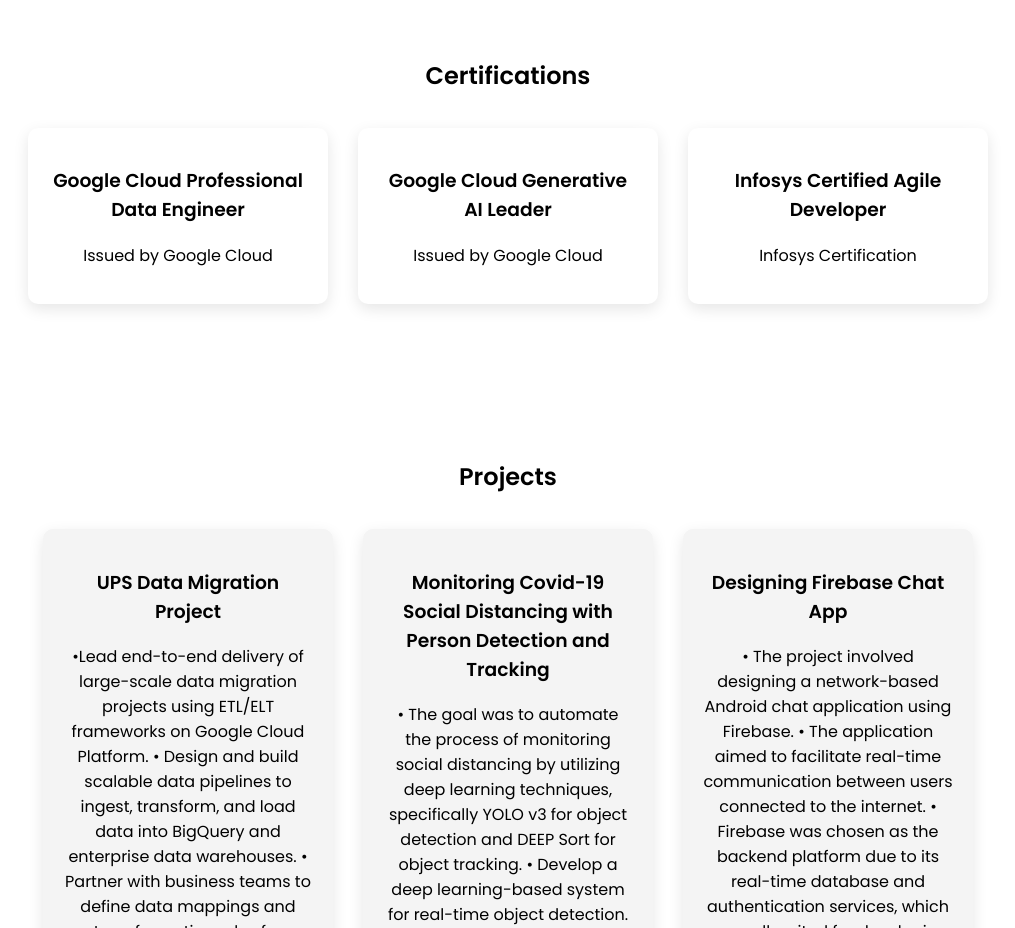
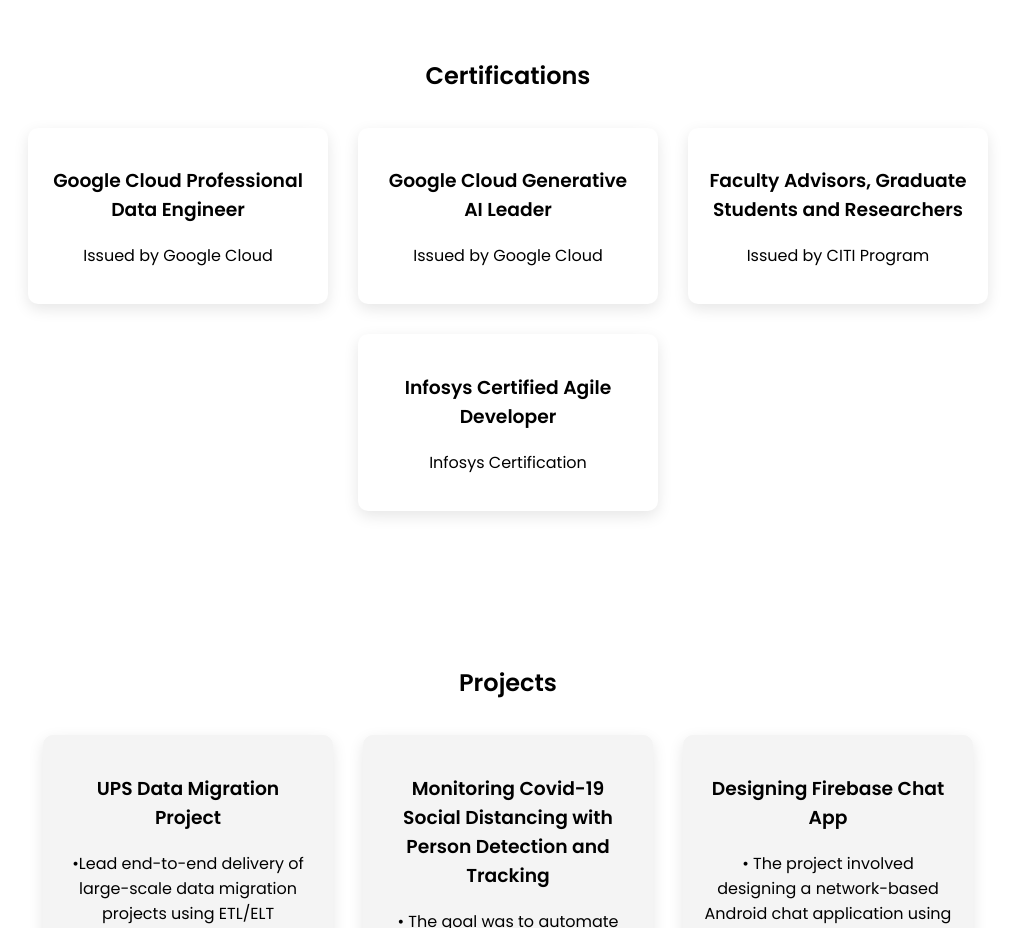
Before and after one commit to dheerajavinash/portfolio, a plain HTML site: page index.html in a window 1280 px wide. Shown: the part 1360-2288 px from the top of the page, without its empty margins (132-1147 px from the left). Drawn offline with Linux system fonts and the light colour scheme.

Commit message:
Update index.html

```diff
--- a/index.html
+++ b/index.html
@@ -73,6 +73,11 @@
 <div class="cert-card">
 <h3>Google Cloud Generative AI Leader</h3>
 <p>Issued by Google Cloud</p>
+</div>
+
+<div class="cert-card">
+<h3>Faculty Advisors, Graduate Students and Researchers</h3>
+<p>Issued by CITI Program</p>
 </div>
 
 <div class="cert-card">
```
